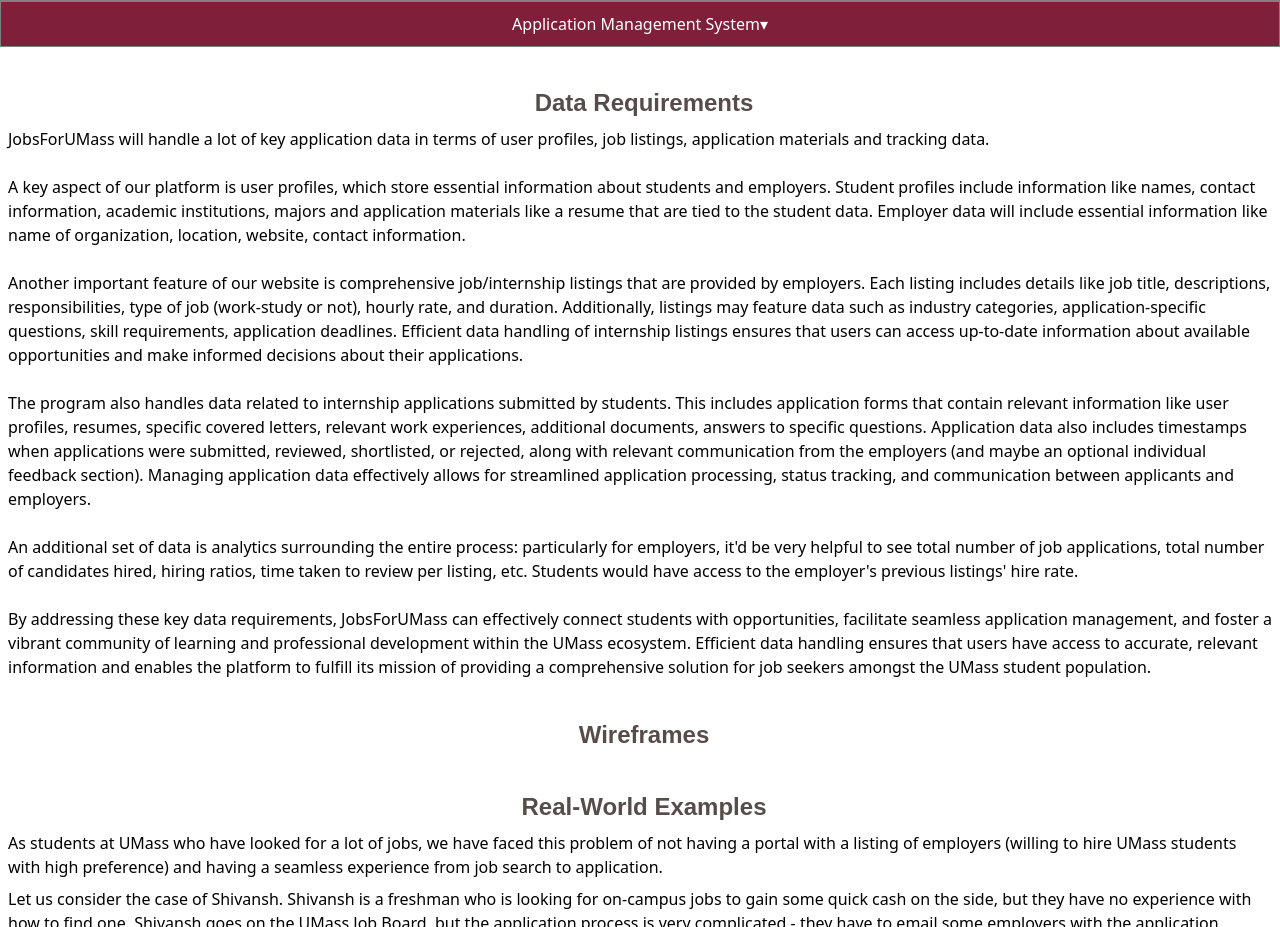
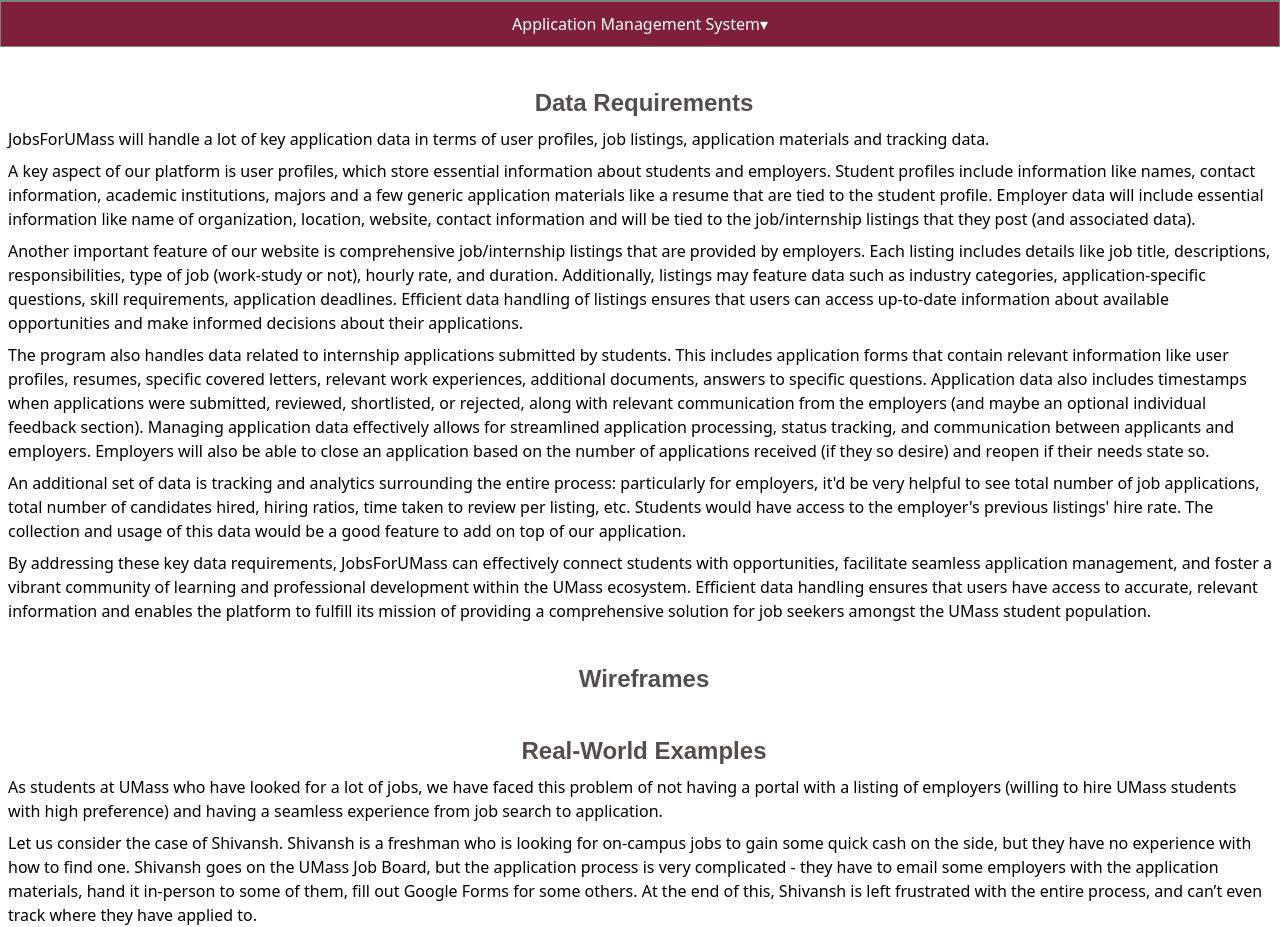
Before and after one commit to Espiobest/CS-326-Project, a website: page src/docs/milestone-01/index.html in a window 1280 px wide. Shown: the part 1671-2598 px from the top of the page. Drawn offline with nearby package versions, Linux system fonts and the light colour scheme.

Commit message:
updated data reqs

```diff
--- a/src/docs/milestone-01/index.html
+++ b/src/docs/milestone-01/index.html
@@ -138,19 +138,12 @@
 
         <section id="data-requirements" class="mb-10">
             <h2 class="ms-2 font-semibold text-center md:text-2xl">Data Requirements</h2>
-            <p class="m-2 text-md">
-                JobsForUMass will handle a lot of key application data in terms of user profiles, job listings, application materials and tracking data.
-                <br><br>
-                A key aspect of our platform is user profiles, which store essential information about students and employers. Student profiles include information like names, contact information, academic institutions, majors and application materials like a resume that are tied to the student data. Employer data will include essential information like name of organization, location, website, contact information.
-                <br><br>
-                Another important feature of our website is comprehensive job/internship listings that are provided by employers. Each listing includes details like job title, descriptions, responsibilities, type of job (work-study or not), hourly rate, and duration. Additionally, listings may feature data such as industry categories, application-specific questions, skill requirements, application deadlines. Efficient data handling of internship listings ensures that users can access up-to-date information about available opportunities and make informed decisions about their applications.
-                <br><br>
-                The program also handles data related to internship applications submitted by students. This includes application forms that contain relevant information like user profiles, resumes, specific covered letters, relevant work experiences, additional documents, answers to specific questions. Application data also includes timestamps when applications were submitted, reviewed, shortlisted, or rejected, along with relevant communication from the employers (and maybe an optional individual feedback section). Managing application data effectively allows for streamlined application processing, status tracking, and communication between applicants and employers.
-                <br><br>
-                An additional set of data is analytics surrounding the entire process: particularly for employers, it'd be very helpful to see total number of job applications, total number of candidates hired, hiring ratios, time taken to review per listing, etc. Students would have access to the employer's previous listings' hire rate.
-                <br><br>
-                By addressing these key data requirements, JobsForUMass can effectively connect students with opportunities, facilitate seamless application management, and foster a vibrant community of learning and professional development within the UMass ecosystem. Efficient data handling ensures that users have access to accurate, relevant information and enables the platform to fulfill its mission of providing a comprehensive solution for job seekers amongst the UMass student population.
-            </p>
+            <p class="m-2 text-md">JobsForUMass will handle a lot of key application data in terms of user profiles, job listings, application materials and tracking data.</p>
+            <p class="m-2 text-md">A key aspect of our platform is user profiles, which store essential information about students and employers. Student profiles include information like names, contact information, academic institutions, majors and a few generic application materials like a resume that are tied to the student profile. Employer data will include essential information like name of organization, location, website, contact information and will be tied to the job/internship listings that they post (and associated data).</p>
+            <p class="m-2 text-md">Another important feature of our website is comprehensive job/internship listings that are provided by employers. Each listing includes details like job title, descriptions, responsibilities, type of job (work-study or not), hourly rate, and duration. Additionally, listings may feature data such as industry categories, application-specific questions, skill requirements, application deadlines. Efficient data handling of listings ensures that users can access up-to-date information about available opportunities and make informed decisions about their applications.</p>
+            <p class="m-2 text-md">The program also handles data related to internship applications submitted by students. This includes application forms that contain relevant information like user profiles, resumes, specific covered letters, relevant work experiences, additional documents, answers to specific questions. Application data also includes timestamps when applications were submitted, reviewed, shortlisted, or rejected, along with relevant communication from the employers (and maybe an optional individual feedback section). Managing application data effectively allows for streamlined application processing, status tracking, and communication between applicants and employers. Employers will also be able to close an application based on the number of applications received (if they so desire) and reopen if their needs state so.</p>
+            <p class="m-2 text-md">An additional set of data is tracking and analytics surrounding the entire process: particularly for employers, it'd be very helpful to see total number of job applications, total number of candidates hired, hiring ratios, time taken to review per listing, etc. Students would have access to the employer's previous listings' hire rate. The collection and usage of this data would be a good feature to add on top of our application.</p>
+            <p class="m-2 text-md">By addressing these key data requirements, JobsForUMass can effectively connect students with opportunities, facilitate seamless application management, and foster a vibrant community of learning and professional development within the UMass ecosystem. Efficient data handling ensures that users have access to accurate, relevant information and enables the platform to fulfill its mission of providing a comprehensive solution for job seekers amongst the UMass student population. </p>
         </section>
 
         <section id="wire-frames" class="mb-10">
```
